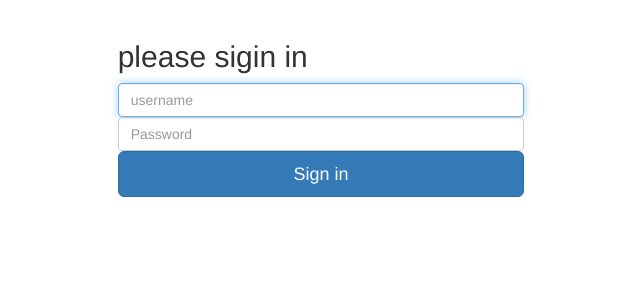
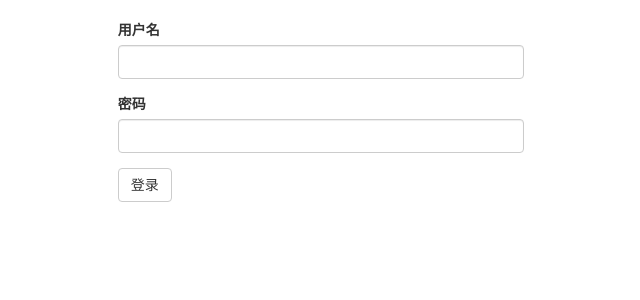
Before and after one commit to feixiangingk/flask_todo_follow, a Flask app: page /login in a window 1280 px wide. Shown: the part 52-352 px from the top of the page, without its empty margins (319-959 px from the left). Run offline with Flask 2, Linux system fonts and the light colour scheme; parts of the project's set-up code (start-up, migrations or seed data) failed here and were passed over; some libraries are stand-ins or nearby versions.

Commit message:
2018/4/7 使用flask-login插件管理登录

```diff
--- a/apps/__init__.py
+++ b/apps/__init__.py
@@ -1,4 +1,4 @@
-#-*-coding:utf-8-*-
+# -*-coding:utf-8-*-
 # author:       lenovo
 # createtime:   2018/4/5 18:04
 # software:     PyCharm
@@ -9,8 +9,11 @@ from main import main as main_blueprint
 from ext import db
 from common.todo_log import RecordLog
 from flask_bootstrap import Bootstrap
-recordLog=RecordLog()
-bootstrap=Bootstrap()
+from ext import loginManager
+
+recordLog = RecordLog()
+bootstrap = Bootstrap()
+
 
 def create_app():
     app = Flask(__name__)
@@ -19,9 +22,11 @@ def create_app():
     db.init_app(app)
     bootstrap.init_app(app)
     recordLog.init_app(app)
+    loginManager.init_app(app)
+    loginManager.login_view = 'main.login'  # 注意使用loginManager多了一步，指定视图函数
     return app
 
 
 if __name__ == '__main__':
-    app=create_app()
-    app.run("0.0.0.0",port=5000,debug=False)
+    app = create_app()
+    app.run("0.0.0.0", port=5000, debug=False)
--- a/apps/ext.py
+++ b/apps/ext.py
@@ -3,4 +3,6 @@
 # createtime:   2018/4/7 1:00
 # software:     PyCharm
 from flask_sqlalchemy import SQLAlchemy
+from flask_login import LoginManager
 db=SQLAlchemy()
+loginManager=LoginManager()
--- a/apps/main/forms.py
+++ b/apps/main/forms.py
@@ -4,10 +4,15 @@
 # software:     PyCharm
 from __future__ import unicode_literals
 from flask_wtf import FlaskForm
-from wtforms import RadioField,StringField,SubmitField
+from wtforms import RadioField,StringField,SubmitField,PasswordField
 from wtforms.validators import Length,DataRequired
 
 class TodoListForm(FlaskForm):
     title=StringField(label=u"标题",validators=[DataRequired()])
     status=RadioField(label=u"是否完成",choices=[("yes", '是'),("no",'否')])
     submit=SubmitField("submit")
+
+class LoginForm(FlaskForm):
+    name=StringField(label="用户名",validators=[DataRequired()])
+    pwd=PasswordField(label="密码",validators=[DataRequired()])
+    submit=SubmitField("登录")
--- a/apps/main/views.py
+++ b/apps/main/views.py
@@ -10,63 +10,26 @@ sys.setdefaultencoding("utf-8")
 from datetime import datetime
 import pymysql
 from . import main
-from flask import render_template, g, url_for, redirect, request, session, flash, abort
-from forms import TodoListForm
+from flask import render_template, g, url_for, redirect, request, session, flash
+from forms import TodoListForm,LoginForm
 from flask import current_app
-from models import TodoList, db
-
-
-def connect_db():
-    return pymysql.connect(host='127.0.0.1',
-                           user='root',
-                           passwd='123456',
-                           db='test',
-                           charset='utf8')
-
-
-@main.before_request
-def bf_request():
-    print(u"每次request前的操作")
-    g.db = connect_db()
-
-
-@main.after_request
-def af_request(response):
-    print(u"结束request前的处理")  # 注意要把response返回
-    g.db.close()
-    return response
-
+from models import TodoList, db ,User
+from flask_login import login_required,login_user,logout_user,current_user
+from apps.ext import loginManager
 
 @main.route('/', methods=['GET', 'POST'])
+@login_required
 def show_todo_list():
-    if not session.has_key('logged_in') or session['logged_in'] == False:
-        return redirect(url_for('main.login', title=u'登录页'))
-
     todoListform = TodoListForm()
     if request.method == 'GET':
         todolists = TodoList.query.all()
-        # with g.db as cur:
-        #     sql="select * from todolist;"
-        #     cur.execute(sql)
-        #     todolists = [dict(id=row[0], user_id=row[1], title=row[2], status=row[3], create_time=row[4]) for row in
-        #                  cur.fetchall()]
         return render_template("index_follow.html", todo_list=todolists, form=todoListform, title=u"首页")
 
     elif request.method == 'POST':
         if todoListform.validate_on_submit():
-            todolist = TodoList(user_id=1, title=todoListform.title.data, status=todoListform.status.data)
+            todolist = TodoList(user_id=current_user.id, title=todoListform.title.data, status=todoListform.status.data)
             db.session.add(todolist)
             db.session.commit()
-
-            # title=request.form['title']
-            # status=request.form['status']
-            # db.session.commit()
-            # with g.db as cur:
-            #     sql='''insert into todolist (`user_id`, `title`, `status`, `create_time`) VALUES''' \
-            #         ''' ({user_id},"{title}","{status}",{create_time});'''.format(user_id=1,title=title,status=status,create_time=int(time.time()))
-            #     cur.execute(sql)
-            # current_app.logger.debug(sql)
-
             flash('记录新增成功！')
         else:
             flash(todoListform.errors)
@@ -74,6 +37,7 @@ def show_todo_list():
 
 
 @main.route("/delete/<int:id>", methods=['GET'])
+@login_required
 def delete(id):
     """
     resful风格
@@ -88,6 +52,7 @@ def delete(id):
 
 
 @main.route('/modify/<int:id>', methods=['GET', 'POST'])
+@login_required
 def modify(id):
     if request.method == 'GET':
         todolist = TodoList.query.filter_by(id=id).first_or_404()
@@ -111,19 +76,26 @@ def modify(id):
 
 @main.route("/login", methods=['POST', 'GET'])
 def login():
-    if request.method == "POST":
-        if str(request.form['user']) == "admin" and str(request.form['pwd']) == "admin":
-            session['logged_in'] = True
+    form=LoginForm()
+    if form.validate_on_submit():
+        user=User.query.filter_by(name=request.form['name'],pwd=request.form['pwd']).first()
+        if user:
+            login_user(user)
             current_app.logger.info(u"用户 admin 在{} 登录成功！".format(datetime.now().strftime("%Y/%m/%d-%H:%M:%S")))
             flash(u"登录成功！")
             return redirect(url_for("main.show_todo_list", title=u"首页"))
         else:
             flash(u"用户名或密码错误！")
-    return render_template("login_follow.html", title=u"登录页")
+    return render_template("login_follow.html", title=u"登录页",form=form)
 
 
 @main.route("/logout", methods=['GET'])
 def logout():
-    session['logged_in'] = False
+    logout_user()
     flash(u"您已退出登录！")
-    return render_template('login_follow.html', title=u'登录页')
+    # return render_template('login_follow.html', title=u'登录页')
+    return redirect(url_for("main.login"))
+
+@loginManager.user_loader
+def load_user(user_id):
+    return User.query.filter_by(id=int(user_id)).first()
--- a/apps/templates/base.html
+++ b/apps/templates/base.html
@@ -24,11 +24,15 @@
             <div class="navbar-header"> <a class="navbar-brand" href="{{ url_for('main.show_todo_list') }}">TODO</a> </div>
 
             <!-- logout links -->
-            {% if  session["logged_in"] %}
-            <ul class="nav navbar-nav pull-right">
+            {% if current_user.is_authenticated %}
+                        <ul class="nav navbar-nav pull-right">
                 <li><a class="btn" href="{{ url_for('main.logout') }}">logout</a></li>
-            </ul>
             {% endif %}
+{#            {% if  session["logged_in"] %}#}
+{#            <ul class="nav navbar-nav pull-right">#}
+{#                <li><a class="btn" href="{{ url_for('main.logout') }}">logout</a></li>#}
+{#            </ul>#}
+{#            {% endif %}#}
             </nav>
     {%- endblock navbar %}
 
--- a/apps/templates/login_follow.html
+++ b/apps/templates/login_follow.html
@@ -1,4 +1,5 @@
 {% extends 'base.html' %}
+{% import 'bootstrap/wtf.html' as wtf %}
 {% block title %}{{ title }}{% endblock title %}
 {% block content %}
 
@@ -6,12 +7,13 @@
 
 <div class="row">
     <div class="col-md-4 col-md-offset-4">
-        <form class="form-signin" role="form" method='POST' action="{{url_for('main.login') }}">
-            <h2 class="form-signin-heading">please sigin in</h2>
-            <input type="username" name="user" class="form-control" placeholder="username" required autofocus>
-            <input type="password" name="pwd" class="form-control" placeholder="Password" required>
-            <button class="btn btn-lg btn-primary btn-block" type="submit">Sign in</button>
-        </form>
+        {{ wtf.quick_form(form,form_type="horizontal") }}
+{#        <form class="form-signin" role="form" method='POST' action="{{url_for('main.login') }}">#}
+{#            <h2 class="form-signin-heading">please sigin in</h2>#}
+{#            <input type="username" name="user" class="form-control" placeholder="username" required autofocus>#}
+{#            <input type="password" name="pwd" class="form-control" placeholder="Password" required>#}
+{#            <button class="btn btn-lg btn-primary btn-block" type="submit">Sign in</button>#}
+{#        </form>#}
     </div>
 </div>
 {% endblock %}
--- a/manager.py
+++ b/manager.py
@@ -1,9 +1,13 @@
 #coding:utf-8
 from flask_script import Manager
-from apps import create_app
+from apps import create_app,db
+from flask_migrate import MigrateCommand,Migrate
 
+migrate=Migrate()
 app=create_app()
+migrate.init_app(app,db)
 manager=Manager(app)
+manager.add_command("db",MigrateCommand)
 
 @manager.command
 def dev():
```
Also changed, not shown: apps/main/models.py (+11 -1 lines).
